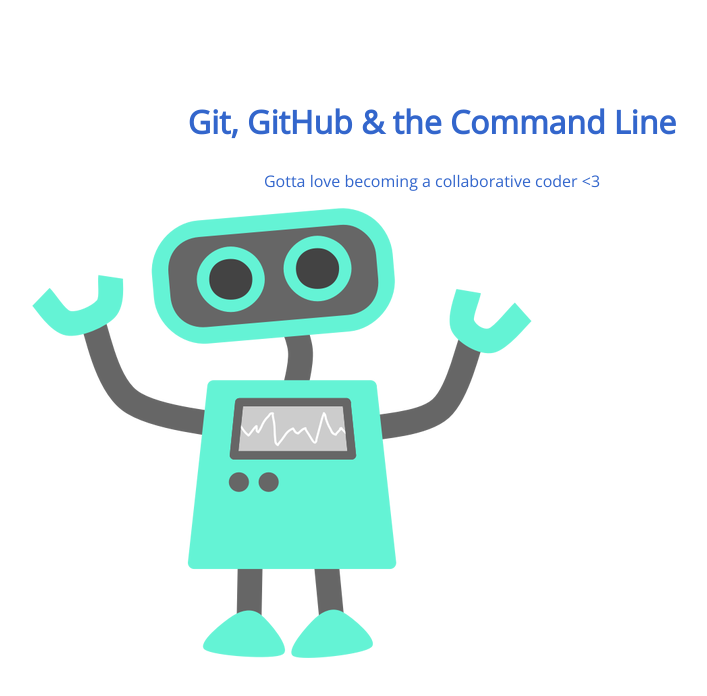
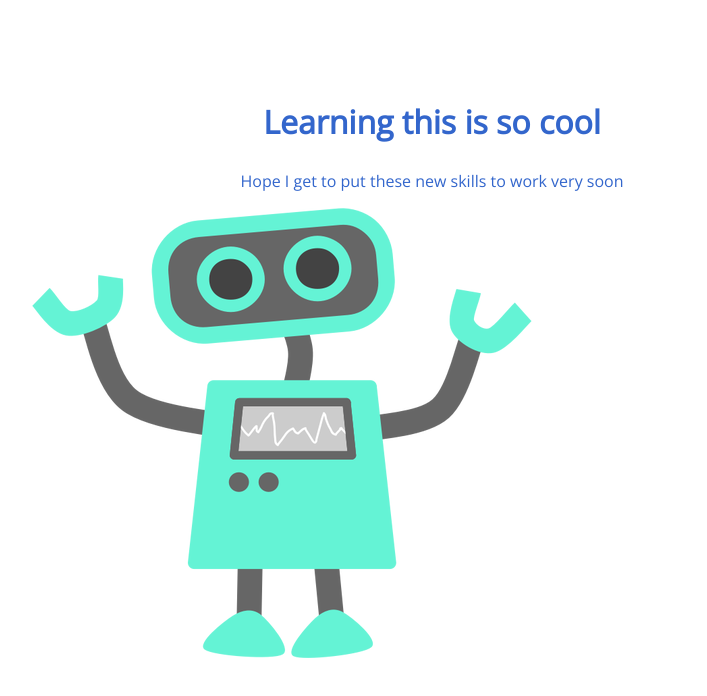
Before and after one commit to Chava-3/105-project, a plain HTML site: page index.html in a window 1280 px wide. Shown: the whole page, without its empty margins (208-915 px from the left). Drawn offline with nearby package versions, Linux system fonts and the light colour scheme.

Commit message:
text changed in first h1 and p tags

```diff
--- a/index.html
+++ b/index.html
@@ -8,8 +8,8 @@
 </head>
 <body>
 	<section>
-		<h1>Git, GitHub & the Command Line</h1>
-		<p>Gotta love becoming a collaborative coder <3</p>
+		<h1>Learning this is so cool</h1>
+		<p>Hope I get to put these new skills to work very soon</p>
 		<img src="img/happy-blue-robot.png">
 	</section>
 </body>
```
